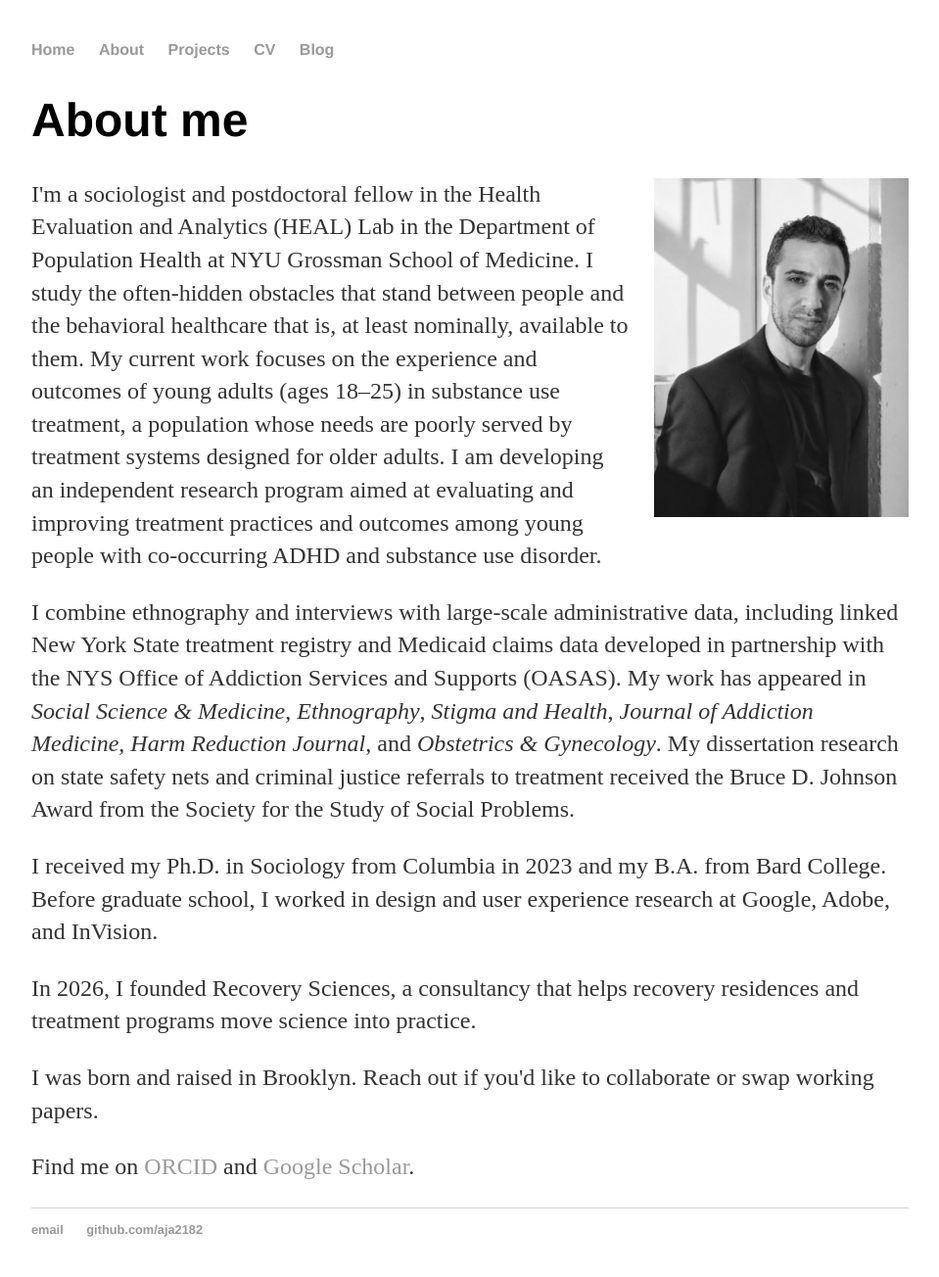
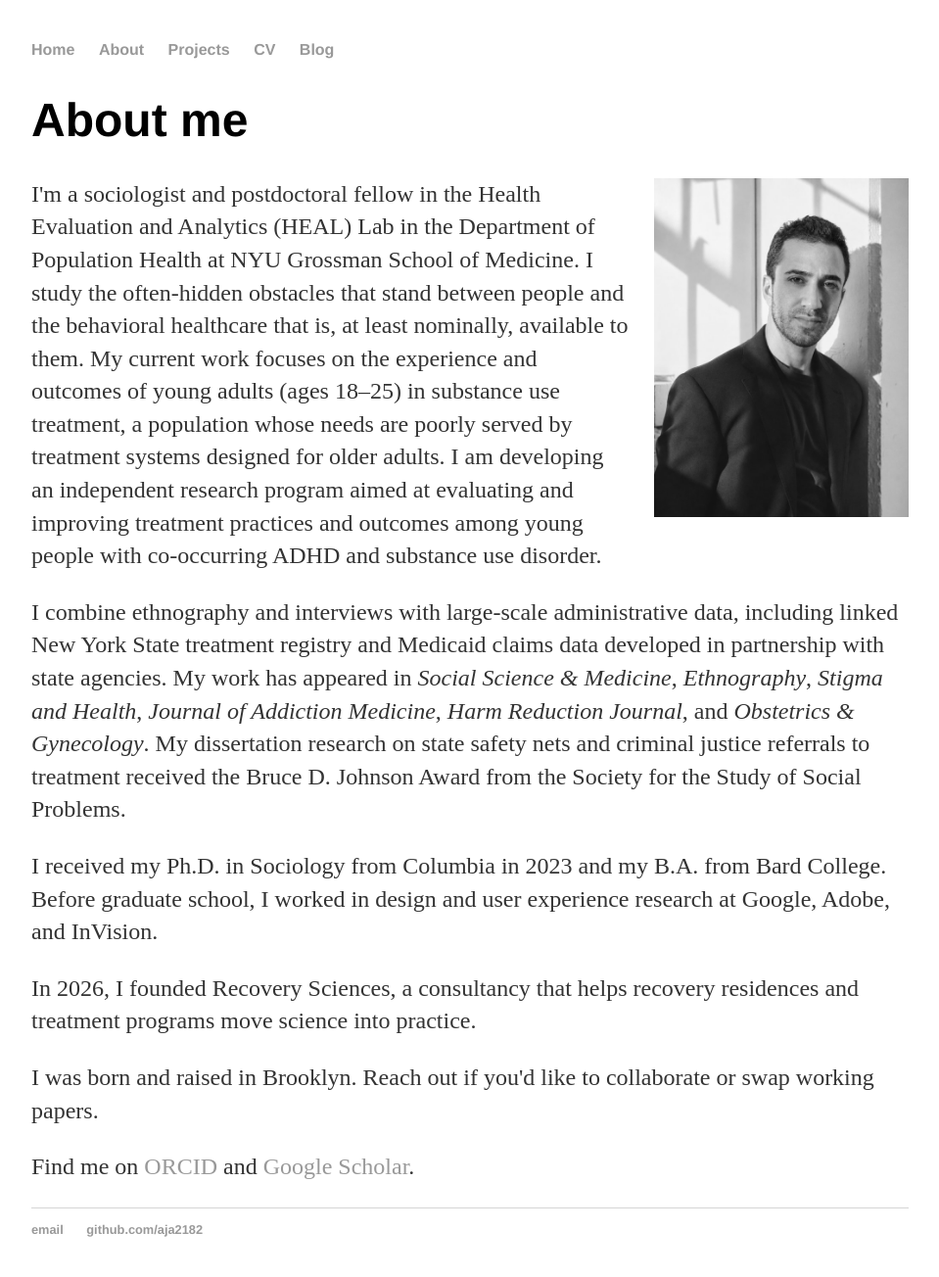
Before and after one commit to aja2182/aja2182.github.io, a Jekyll site: the page built from about/index.html, in a window 1280 px wide. Shown: the whole page at 98% size, without its empty margins (160-1119 px from the left). Built offline with Jekyll 4.4.1, drawn with Linux system fonts in a browser that asks for light colours.

Commit message:
Generalize state partnership line on About page
Co-Authored-By: Claude Opus 5.5 <noreply@anthropic.com>
Claude-Session: https://claude.ai/code/session_01UBGUuVKp8RBC6Hia74W8jU

```diff
--- a/about/index.html
+++ b/about/index.html
@@ -10,7 +10,7 @@ description: Josh Aleksanyan is a sociologist and postdoctoral fellow at NYU Gro
 
 <p>I'm a sociologist and postdoctoral fellow in the Health Evaluation and Analytics (HEAL) Lab in the Department of Population Health at NYU Grossman School of Medicine. I study the often-hidden obstacles that stand between people and the behavioral healthcare that is, at least nominally, available to them. My current work focuses on the experience and outcomes of young adults (ages 18&ndash;25) in substance use treatment, a population whose needs are poorly served by treatment systems designed for older adults. I am developing an independent research program aimed at evaluating and improving treatment practices and outcomes among young people with co-occurring ADHD and substance use disorder.</p>
 
-<p>I combine ethnography and interviews with large-scale administrative data, including linked New York State treatment registry and Medicaid claims data developed in partnership with the NYS Office of Addiction Services and Supports (OASAS). My work has appeared in <i>Social Science &amp; Medicine</i>, <i>Ethnography</i>, <i>Stigma and Health</i>, <i>Journal of Addiction Medicine</i>, <i>Harm Reduction Journal</i>, and <i>Obstetrics &amp; Gynecology</i>. My dissertation research on state safety nets and criminal justice referrals to treatment received the Bruce D. Johnson Award from the Society for the Study of Social Problems.</p>
+<p>I combine ethnography and interviews with large-scale administrative data, including linked New York State treatment registry and Medicaid claims data developed in partnership with state agencies. My work has appeared in <i>Social Science &amp; Medicine</i>, <i>Ethnography</i>, <i>Stigma and Health</i>, <i>Journal of Addiction Medicine</i>, <i>Harm Reduction Journal</i>, and <i>Obstetrics &amp; Gynecology</i>. My dissertation research on state safety nets and criminal justice referrals to treatment received the Bruce D. Johnson Award from the Society for the Study of Social Problems.</p>
 
 <p>I received my Ph.D. in Sociology from Columbia in 2023 and my B.A. from Bard College. Before graduate school, I worked in design and user experience research at Google, Adobe, and InVision.</p>
 
```
